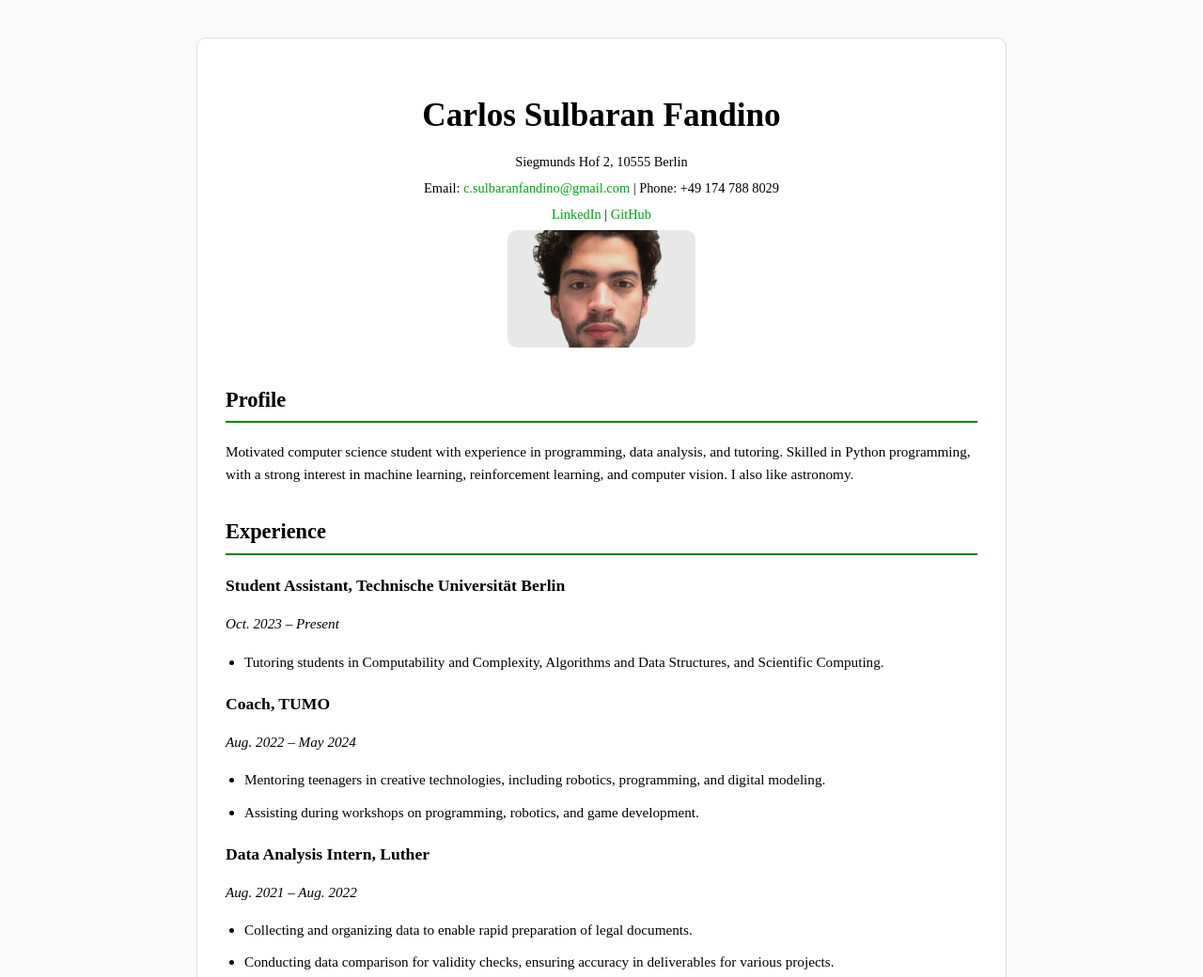
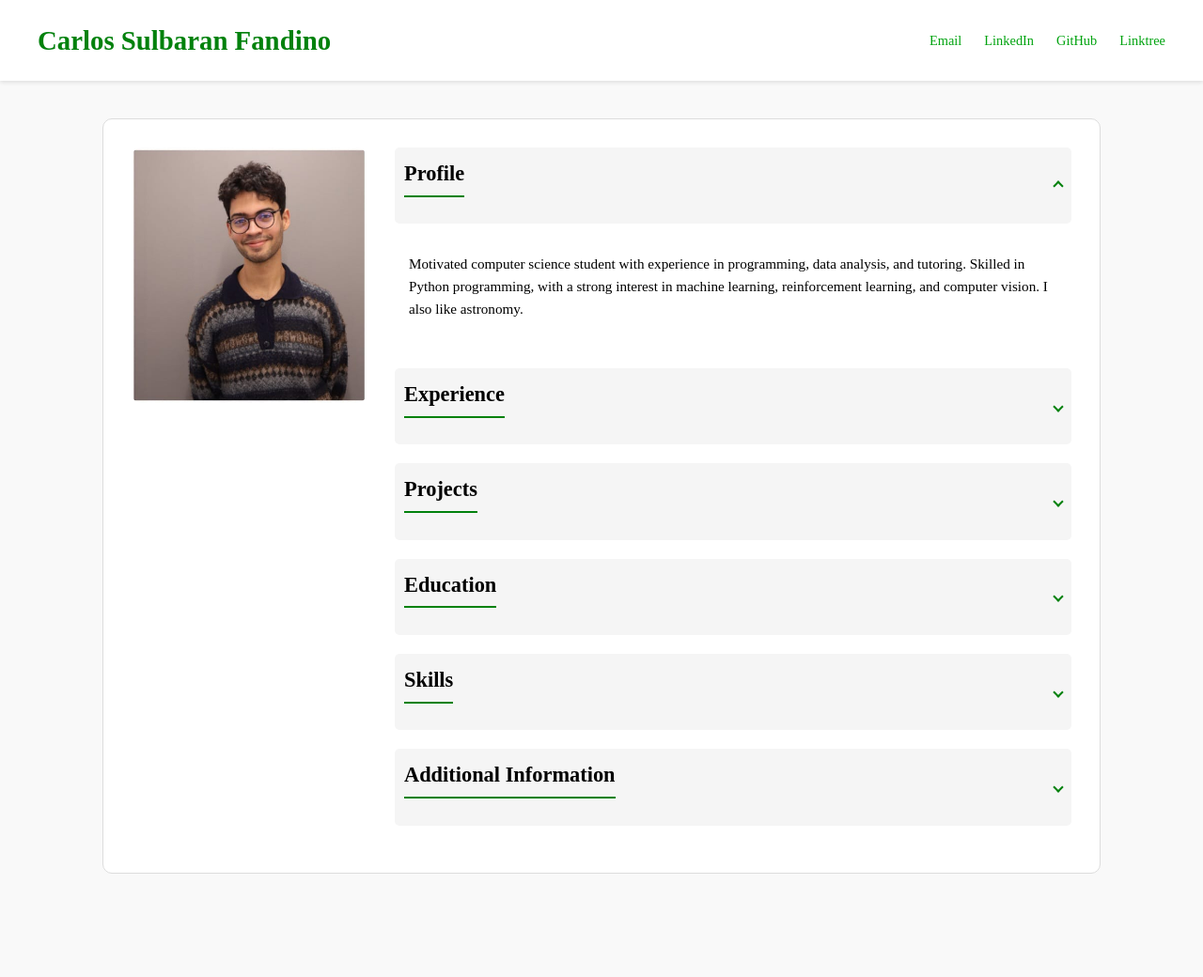
Before and after one commit to carlossulba/CV, a plain HTML site: page index.html in a window 1280 px wide. Shown: the top 1040 px of the page at 94% size. After the commit the page ends 970 px from the top, so only its background shows below. Drawn offline with nearby package versions, Linux system fonts and the light colour scheme.

Commit message:
cahnge pp and quick update

```diff
--- a/index.html
+++ b/index.html
@@ -5,6 +5,7 @@
   <meta charset="UTF-8">
   <meta name="viewport" content="width=device-width, initial-scale=1.0">
   <title>Carlos Sulbaran - CV</title>
+  <script src="https://cdnjs.cloudflare.com/ajax/libs/three.js/r128/three.min.js"></script>
   <style>
     body {
       font-family: "Times New Roman", Times, serif;
@@ -15,59 +16,98 @@
       color: #000;
     }
 
+    .header {
+      background-color: #fff;
+      padding: 20px 40px;
+      box-shadow: 0 2px 4px rgba(0,0,0,0.1);
+      display: flex;
+      justify-content: space-between;
+      align-items: center;
+      position: sticky;
+      top: 0;
+      z-index: 1000;
+    }
+
+    .header h1 {
+      margin: 0;
+      font-size: 1.8em;
+      color: #01810c;
+    }
+
+    .header-links a {
+      margin-left: 20px;
+      color: #01a30f;
+      text-decoration: none;
+      font-size: 0.9em;
+    }
+
     .container {
-      max-width: 800px;
+      max-width: 1000px;
       margin: 40px auto;
       padding: 30px;
       background-color: #fff;
       border: 1px solid #ddd;
       border-radius: 10px;
+      display: grid;
+      grid-template-columns: 250px 1fr;
+      gap: 30px;
     }
 
-    h1 {
-      text-align: center;
-      font-size: 2.2em;
-      margin-bottom: 10px;
+    .profile-section {
+      grid-column: 1;
+      position: sticky;
+      top: 100px;
+      align-self: start;
     }
 
-    .contact {
-      text-align: center;
+    .profile-picture {
+      width: 100%;
+      border-radius: 10px;
       margin-bottom: 20px;
     }
 
-    .contact p {
-      margin: 5px 0;
-      font-size: 0.9em;
+    .main-content {
+      grid-column: 2;
     }
 
-    .contact a {
-      color: #01a30f;
-      text-decoration: none;
+    .section {
+      margin-bottom: 20px;
     }
 
-    .contact a:hover {
-      text-decoration: underline;
+    .section-header {
+      background-color: #f5f5f5;
+      padding: 10px;
+      border-radius: 5px;
+      cursor: pointer;
+      display: flex;
+      justify-content: space-between;
+      align-items: center;
     }
 
-    .profile-picture {
-      width: 200px;
-      height: 125px; /* 16:10 aspect ratio */
-      object-fit: cover;
-      border-radius: 10px;
+    .section-header:hover {
+      background-color: #e9e9e9;
     }
 
-    h2 {
-      border-bottom: 2px solid #01810c;
-      /* color: #01810c; */
-      margin-top: 30px;
-      padding-bottom: 5px;
-      font-size: 1.4em;
+    .section-content {
+      display: none;
+      padding: 15px;
+    }
+
+    .section-content.active {
+      display: block;
     }
 
     .section-title {
       font-weight: bold;
       font-size: 1.1em;
       margin-bottom: 5px;
+    }
+
+    h2 {
+      border-bottom: 2px solid #01810c;
+      margin-top: 0;
+      padding-bottom: 5px;
+      font-size: 1.4em;
     }
 
     ul {
@@ -79,8 +119,7 @@
       margin-bottom: 10px;
     }
 
-    p,
-    li {
+    p, li {
       font-size: 0.95em;
     }
 
@@ -92,25 +131,55 @@
     table td {
       padding: 5px 0;
     }
+
+    .dropdown-arrow {
+      border: solid #01810c;
+      border-width: 0 2px 2px 0;
+      display: inline-block;
+      padding: 3px;
+      transform: rotate(45deg);
+      transition: transform 0.3s;
+    }
+
+    .section-header.active .dropdown-arrow {
+      transform: rotate(-135deg);
+    }
   </style>
 </head>
 
 <body>
-  <div class="container">
+  <div class="header">
     <h1>Carlos Sulbaran Fandino</h1>
-    <div class="contact">
-      <p>Siegmunds Hof 2, 10555 Berlin</p>
-      <p>Email: <a href="mailto:c.sulbaranfandino@gmail.com">c.sulbaranfandino@gmail.com</a> | Phone: +49 174 788 8029</p>
-      <p><a href="https://www.linkedin.com/in/carlos-sulbaran-fandino">LinkedIn</a> | <a href="https://github.com/carlossulba">GitHub</a></p>
-      <img src="media/carlos.jpeg" alt="Carlos Sulbaran Profile Picture" class="profile-picture">
+    <div class="header-links">
+      <a href="mailto:c.sulbaranfandino@gmail.com">Email</a>
+      <a href="https://www.linkedin.com/in/carlos-sulbaran-fandino">LinkedIn</a>
+      <a href="https://github.com/carlossulba">GitHub</a>
+      <a href="https://linktr.ee/c.sulbaran.fandino">Linktree</a>
+    </div>
   </div>
 
-    <!-- PROFILE -->
+  <div class="container">
+    <div class="profile-section">
+      <img src="media/carlos.jpg" alt="Carlos Sulbaran Profile Picture" class="profile-picture">
+    </div>
+
+    <div class="main-content">
+      <div class="section">
+        <div class="section-header">
           <h2>Profile</h2>
+          <span class="dropdown-arrow"></span>
+        </div>
+        <div class="section-content">
           <p>Motivated computer science student with experience in programming, data analysis, and tutoring. Skilled in Python programming, with a strong interest in machine learning, reinforcement learning, and computer vision. I also like astronomy.</p>
+        </div>
+      </div>
 
-    <!-- EXPERIENCE -->
+      <div class="section">
+        <div class="section-header">
           <h2>Experience</h2>
+          <span class="dropdown-arrow"></span>
+        </div>
+        <div class="section-content">
           <p class="section-title">Student Assistant, Technische Universität Berlin</p>
           <p><em>Oct. 2023 – Present</em></p>
           <ul>
@@ -130,9 +199,17 @@
             <li>Collecting and organizing data to enable rapid preparation of legal documents.</li>
             <li>Conducting data comparison for validity checks, ensuring accuracy in deliverables for various projects.</li>
           </ul>
+        </div>
+      </div>
 
-    <!-- PROJECTS -->
+      <!-- Similar sections for Projects, Education, Skills, and Additional Information -->
+      <div class="section">
+        <div class="section-header">
           <h2>Projects</h2>
+          <span class="dropdown-arrow"></span>
+        </div>
+        <div class="section-content">
+          <!-- Your existing projects content -->
           <p class="section-title">Mobile Fingerprinting Study - Bachelor Thesis</p>
           <p><em>Technische Universität Berlin | In Progress</em></p>
           <ul>
@@ -156,12 +233,18 @@
           <p class="section-title">Android Programming Project</p>
           <p><em>Technische Universität Berlin | Aug 2022</em></p>
           <ul>
-      <li>Built communication between an Android app and a robot’s API.</li>
+            <li>Built communication between an Android app and a robot's API.</li>
             <li>Streamlined connections and commands to improve user experience.</li>
           </ul>
+        </div>
+      </div>
 
-    <!-- EDUCATION -->
+      <div class="section">
+        <div class="section-header">
           <h2>Education</h2>
+          <span class="dropdown-arrow"></span>
+        </div>
+        <div class="section-content">
           <table>
             <tr>
               <td><em>Oct. 2019 – Present</em></td>
@@ -169,22 +252,59 @@
               <td>Technische Universität Berlin</td>
             </tr>
           </table>
+        </div>
+      </div>
 
-    <!-- SKILLS -->
+      <div class="section">
+        <div class="section-header">
           <h2>Skills</h2>
+          <span class="dropdown-arrow"></span>
+        </div>
+        <div class="section-content">
           <ul>
             <li><strong>Programming Languages:</strong> Python, Java, JavaScript, C</li>
             <li><strong>Frameworks:</strong> Scikit-learn, Yolov8, PyTorch</li>
           </ul>
+        </div>
+      </div>
 
-    <!-- ADDITIONAL INFORMATION -->
+      <div class="section">
+        <div class="section-header">
           <h2>Additional Information</h2>
+          <span class="dropdown-arrow"></span>
+        </div>
+        <div class="section-content">
           <ul>
             <li><strong>Languages:</strong> Spanish (Native), English (Fluent), German (Fluent)</li>
             <li><strong>Awards:</strong> Andrés Bello Award for highest regional score in state exams</li>
             <li><strong>Interests:</strong> Cybersecurity, Artificial Intelligence, 3D Modelling</li>
           </ul>
         </div>
+      </div>
+    </div>
+  </div>
+
+  <script>
+    document.querySelectorAll('.section-header').forEach(header => {
+      header.addEventListener('click', () => {
+        const content = header.nextElementSibling;
+        const isActive = header.classList.contains('active');
+
+        // Close all sections
+        document.querySelectorAll('.section-header').forEach(h => h.classList.remove('active'));
+        document.querySelectorAll('.section-content').forEach(c => c.classList.remove('active'));
+
+        // Open clicked section if it wasn't active
+        if (!isActive) {
+          header.classList.add('active');
+          content.classList.add('active');
+        }
+      });
+    });
+
+    // Open the first section by default
+    document.querySelector('.section-header').click();
+  </script>
 </body>
 
 </html>
```
Also changed, not shown: media/carlos.jpeg (deleted), media/carlos.jpg (added). Lines whose indentation alone changed are shown as unchanged.
